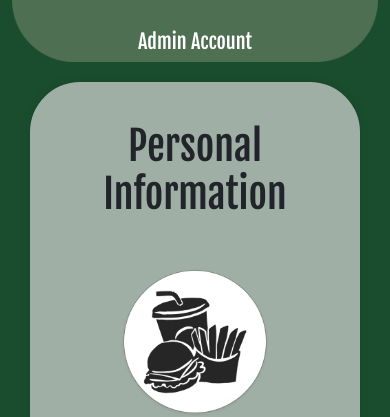
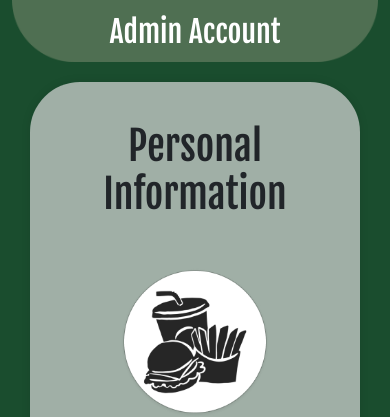
Before and after one commit to SxryxnshS5/FeedForward, a Flask app: template templates/admin/admin_account.html in a window 390 px wide. Shown: the part 76-493 px from the top of the page. Run offline with Flask 3, Linux system fonts and the light colour scheme; the template is opened without the code that fills it, so the values that code supplies are empty; some libraries are stand-ins or nearby versions.

Commit message:
minor admin account revisions

```diff
--- a/static/css/admin_account.css
+++ b/static/css/admin_account.css
@@ -215,8 +215,8 @@ button {
   }
 
   .fjalla-one-regular {
-    padding-top: 30px;
-    font-size: 20px;
+    padding-top: 10px;
+    font-size: 30px;
     white-space: nowrap;
   }
 
@@ -235,7 +235,6 @@ button {
     text-align: left;
     border-bottom: 1px solid #ddd;
     font-size: 5px;
-    font-style:;
     white-space: nowrap;
     overflow: hidden;
     text-overflow: ellipsis;
```
